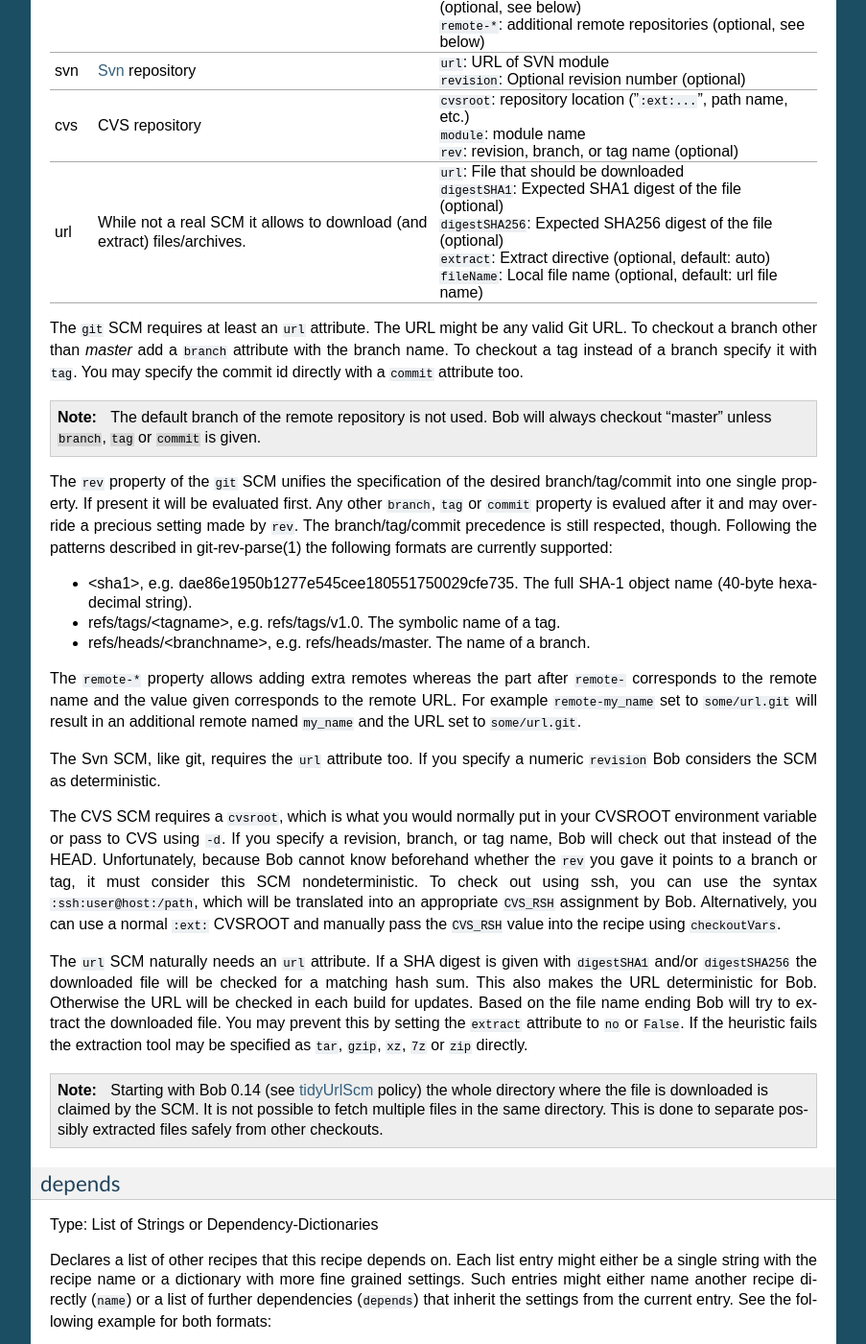
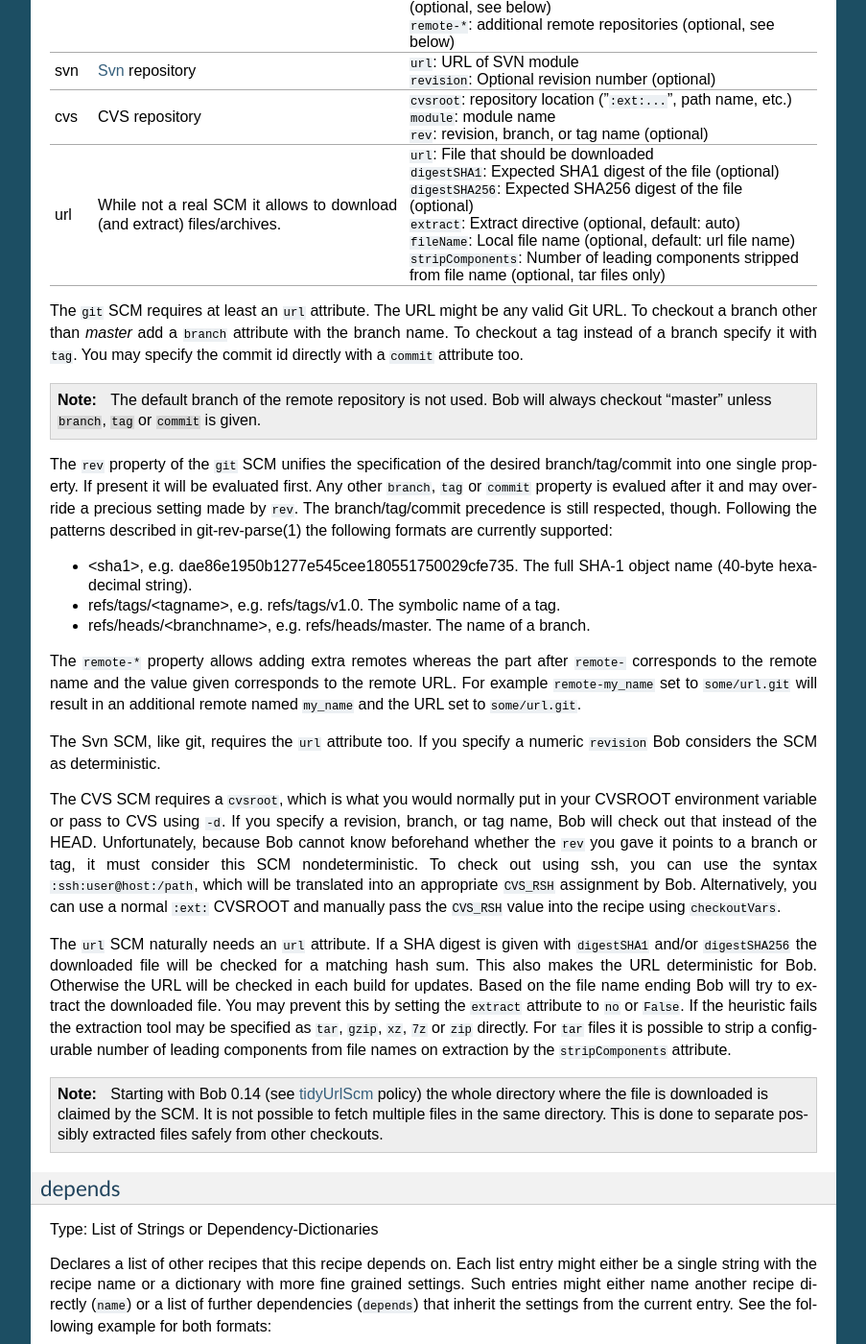
Before and after one commit to BobBuildTool/bob, a Sphinx documentation site: the page built from doc/manual/configuration.rst, in a window 1280 px wide and 1400 px high, scrolled down 8445 px. Shown: the whole window at 96% size, without its empty margins (198-1101 px from the left). Built offline with Sphinx 7.4.7, drawn with Linux system fonts in a browser that asks for light colours; formulas are drawn with MathJax 3; the version number could not be read and is left out.

Commit message:
doc: document stripComponents url scm attribute

```diff
--- a/doc/manual/configuration.rst
+++ b/doc/manual/configuration.rst
@@ -547,6 +547,8 @@ url While not a real SCM it      | ``url``: File that should be downloaded
     extract) files/archives.     | ``digestSHA256``: Expected SHA256 digest of the file (optional)
                                  | ``extract``: Extract directive (optional, default: auto)
                                  | ``fileName``: Local file name (optional, default: url file name)
+                                 | ``stripComponents``: Number of leading components stripped from file name
+                                                        (optional, tar files only)
 === ============================ =======================================================================================
 
 .. _Git: http://git-scm.com/
@@ -601,7 +603,9 @@ Otherwise the URL will be checked in each build for updates. Based on the file
 name ending Bob will try to extract the downloaded file. You may prevent this
 by setting the ``extract`` attribute to ``no`` or ``False``. If the heuristic
 fails the extraction tool may be specified as ``tar``, ``gzip``, ``xz``, ``7z``
-or ``zip`` directly.
+or ``zip`` directly. For ``tar`` files it is possible to strip a configurable
+number of leading components from file names on extraction by the
+``stripComponents`` attribute.
 
 .. note::
     Starting with Bob 0.14 (see :ref:`policies-tidyUrlScm` policy) the whole
```
